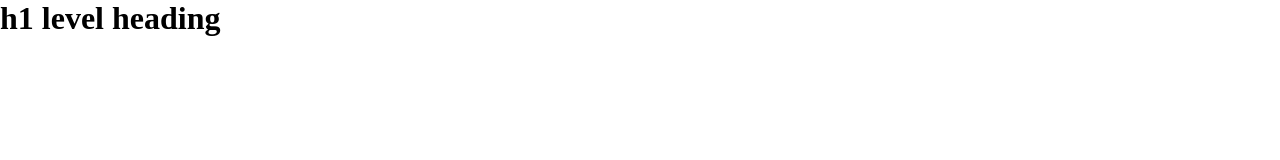
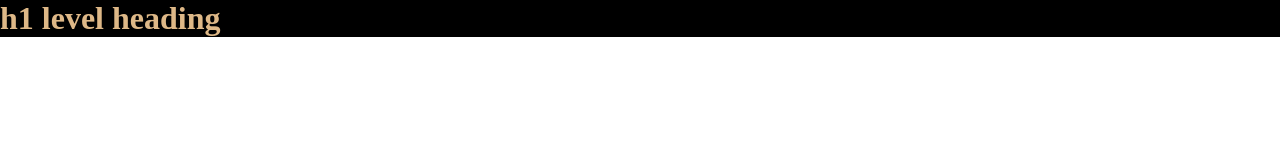
Before and after one commit to Lylestrain/may2020, a plain HTML site: page index.html in a window 1280 px wide. Drawn offline with Linux system fonts and the light colour scheme.

Commit message:
Update main.css

```diff
--- a/styles/main.css
+++ b/styles/main.css
@@ -3,3 +3,7 @@
     margin: 0px;
     padding: 0px;
 }
+header {
+    background-color: black;
+    color: burlywood;
+}
```
